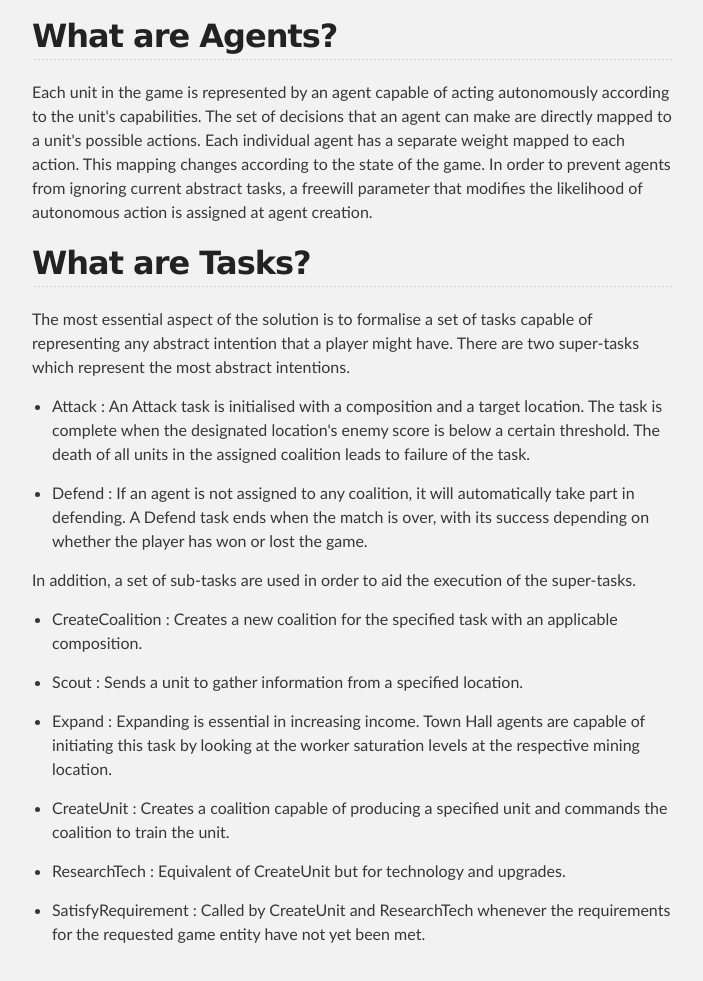
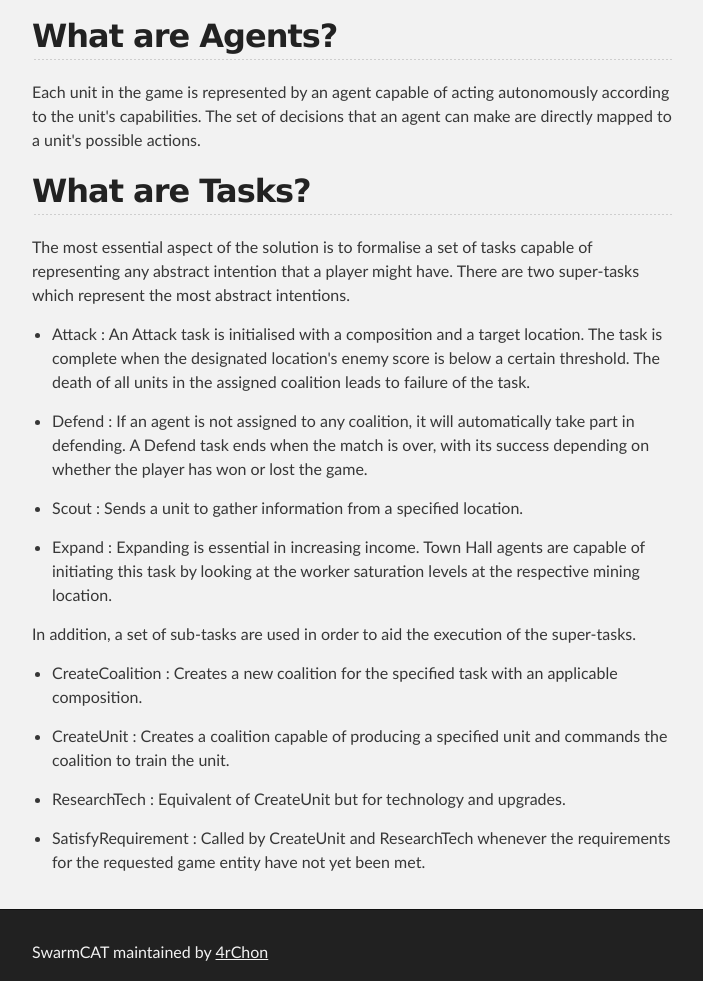
Before and after one commit to 4rChon/ACT-AI, a plain HTML site: page index.html in a window 1280 px wide. Shown: the part 856-1837 px from the top of the page, without its empty margins (288-991 px from the left). Drawn offline with Linux system fonts and the light colour scheme.

Commit message:
Update index.html

```diff
--- a/index.html
+++ b/index.html
@@ -51,8 +51,7 @@
 <h2>
 <a id="what-are-agents" class="anchor" href="#what-are-agents" aria-hidden="true"><span aria-hidden="true" class="octicon octicon-link"></span></a>What are Agents?</h2>
 
-<p>Each unit in the game is represented by an agent capable of acting autonomously according to the unit's capabilities. The set of decisions that an agent can make are directly mapped to a unit's possible actions. Each individual agent has a separate weight mapped to each action. This mapping changes according to the state of the game. In order to prevent agents from ignoring current
-abstract tasks, a freewill parameter that modifies the likelihood of autonomous action is assigned at agent creation.</p>
+<p>Each unit in the game is represented by an agent capable of acting autonomously according to the unit's capabilities. The set of decisions that an agent can make are directly mapped to a unit's possible actions.
 
 <h2>
 <a id="what-are-tasks" class="anchor" href="#what-are-tasks" aria-hidden="true"><span aria-hidden="true" class="octicon octicon-link"></span></a>What are Tasks?</h2>
@@ -63,14 +62,15 @@ abstract tasks, a freewill parameter that modifies the likelihood of autonomous
 <li><p>Attack : An Attack task is initialised with a composition and a target location.  The task is complete when the designated location's enemy score is below a certain threshold.  The death of all units in the assigned coalition leads to failure of the
 task.</p></li>
 <li><p>Defend : If an agent is not assigned to any coalition, it will automatically take part in defending. A Defend task ends when the match is over, with its success depending  on  whether  the  player  has  won  or  lost  the game. </p></li>
+<li><p>Scout : Sends a unit to gather information from a specified location.</p></li>
+<li><p>Expand : Expanding is essential in increasing income. Town Hall agents are capable of initiating this task by looking at the worker saturation levels at the respective mining location.</p></li>
 </ul>
+
 
 <p>In addition, a set of sub-tasks are used in order to aid the execution of the super-tasks.</p>
 
 <ul>
 <li><p>CreateCoalition : Creates a new coalition for the specified task with an applicable composition.</p></li>
-<li><p>Scout : Sends a unit to gather information from a specified location.</p></li>
-<li><p>Expand : Expanding is essential in increasing income. Town Hall agents are capable of initiating this task by looking at the worker saturation levels at the respective mining location.</p></li>
 <li><p>CreateUnit : Creates a coalition capable of producing a specified unit and commands the coalition to train the unit.</p></li>
 <li><p>ResearchTech : Equivalent of CreateUnit but for technology and upgrades.</p></li>
 <li><p>SatisfyRequirement : Called by CreateUnit and ResearchTech whenever the requirements  for  the  requested game entity have not yet been met.</p></li>
```
